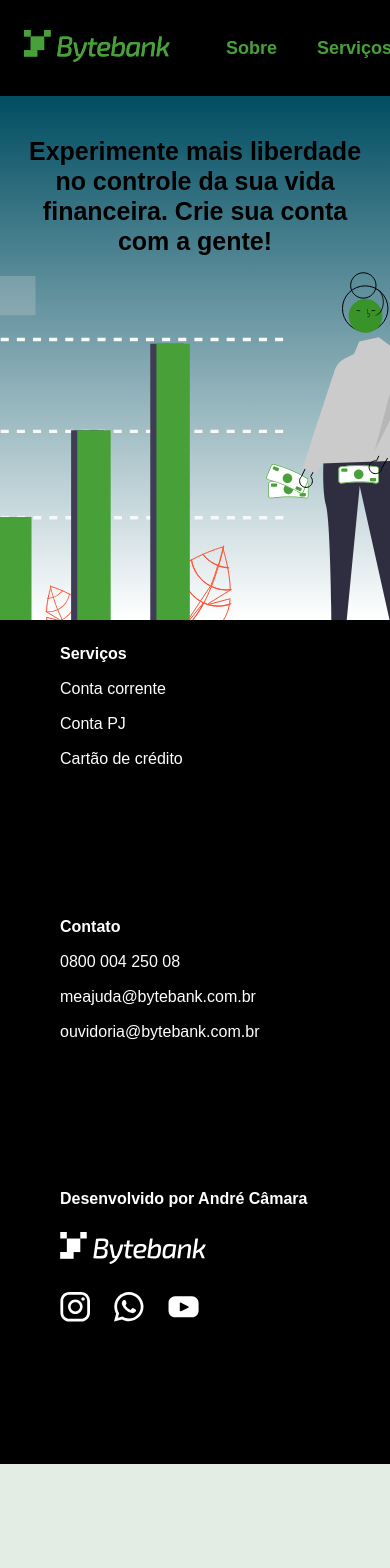
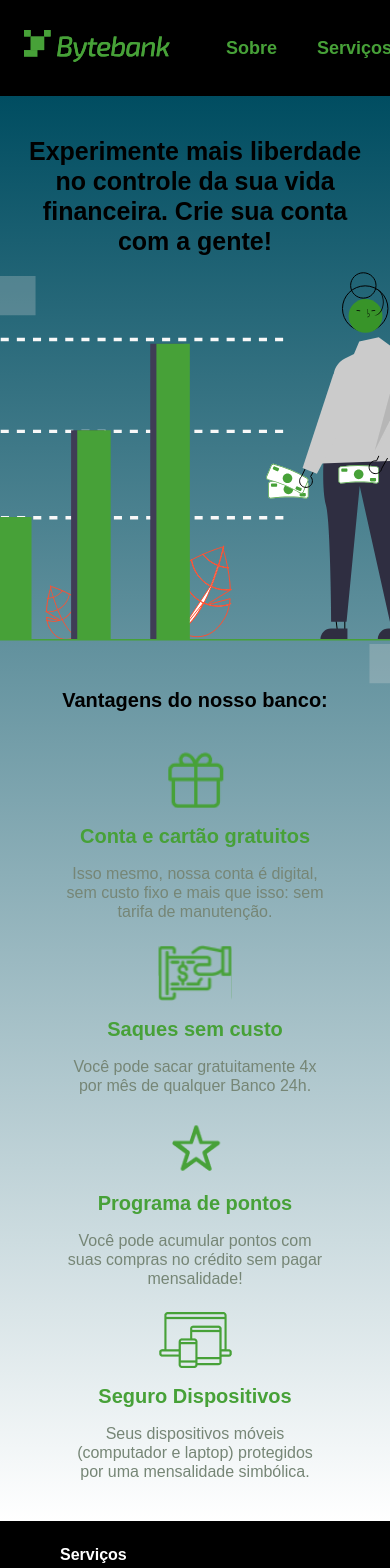
Before and after one commit to AndreMqs/FIAP-tech-chalenge-1-app-gerenciamento-financeiro, a Next.js app: page / in a window 390 px wide. Shown: the top 1568 px of the page. Before the commit the page ends 1464 px from the top, so only its background shows below. Built offline with nearby package versions, Linux system fonts and the light colour scheme.

Commit message:
Fixing resposivity for ipad and mobile

```diff
--- a/src/app/components/HomePage/ContentHomePage/ContentHomePage.module.scss
+++ b/src/app/components/HomePage/ContentHomePage/ContentHomePage.module.scss
@@ -9,11 +9,14 @@
   overflow-y: auto;
 
   @media (max-width: 768px) {
+    height: 100%;
     padding: 40px 60px;
   }
 
   @media (max-width: 425px) {
     padding: 40px 24px;
+    height: 100%;
+    overflow: hidden;
   }
 
   & .content {
--- a/src/app/components/HomePage/FooterHomePage/FooterHomePage.module.scss
+++ b/src/app/components/HomePage/FooterHomePage/FooterHomePage.module.scss
@@ -11,12 +11,12 @@
 
   @media (max-width: 768px) {
     padding: 24px 60px;
-    height: 180px;
+    height: auto;
   }
 
   @media (max-width: 425px) {
     padding: 24px 60px;
-    height: 100%;
+    height: auto;
     flex-direction: column;
   }
 
@@ -78,7 +78,7 @@
       align-items: center;
       justify-content: space-around;
       width: 100%;
-      margin-bottom: 24px;
+      // margin-bottom: 24px;
 
       @media (max-width: 425px) {
         margin-bottom: 0px;
--- a/src/app/components/HomePage/HomePage.module.scss
+++ b/src/app/components/HomePage/HomePage.module.scss
@@ -2,4 +2,13 @@
   width: 100%;
   height: 100%;
   position: absolute;
+
+  @media (max-width: 768px) {
+    height: auto;
+  }
+
+  @media (max-width: 425px) {
+    height: auto;
+  }
+
 }
```
